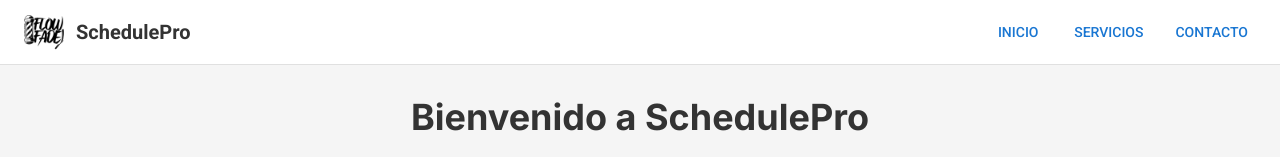
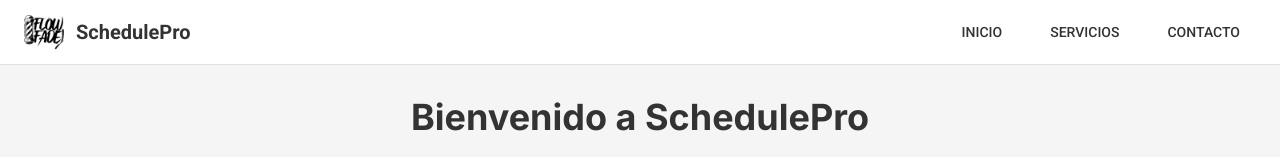
Before and after one commit to ldkjvvier/SchedulePro, a Next.js app: page / in a window 1280 px wide. Shown: the top 157 px of the page. Built offline with nearby package versions, Linux system fonts and the light colour scheme.

Commit message:
feat: Enhance Button styling in Header component for improved visual consistency

```diff
--- a/src/app/components/Header.tsx
+++ b/src/app/components/Header.tsx
@@ -61,7 +61,12 @@ const Header = () => {
 			<nav className="tw-hidden lg:tw-flex tw-gap-4">
 				{navLinks.map((link) => (
 					<Link key={link.url} href={link.url} passHref>
-						<Button variant="text">{link.title}</Button>
+						<Button
+							className="tw-text-text-main hover:tw-bg-secondary hover:tw-text-text-main tw-rounded-lg tw-px-4"
+							variant="text"
+						>
+							{link.title}
+						</Button>
 					</Link>
 				))}
 			</nav>
```
